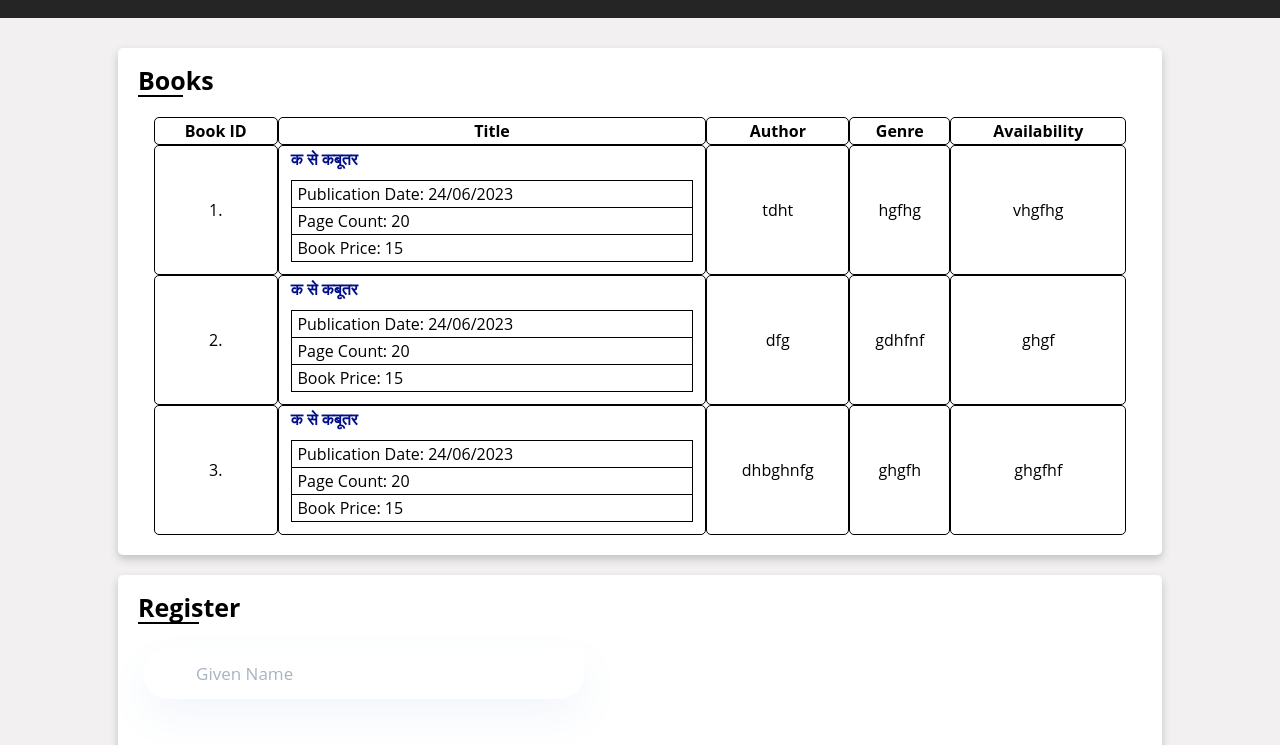
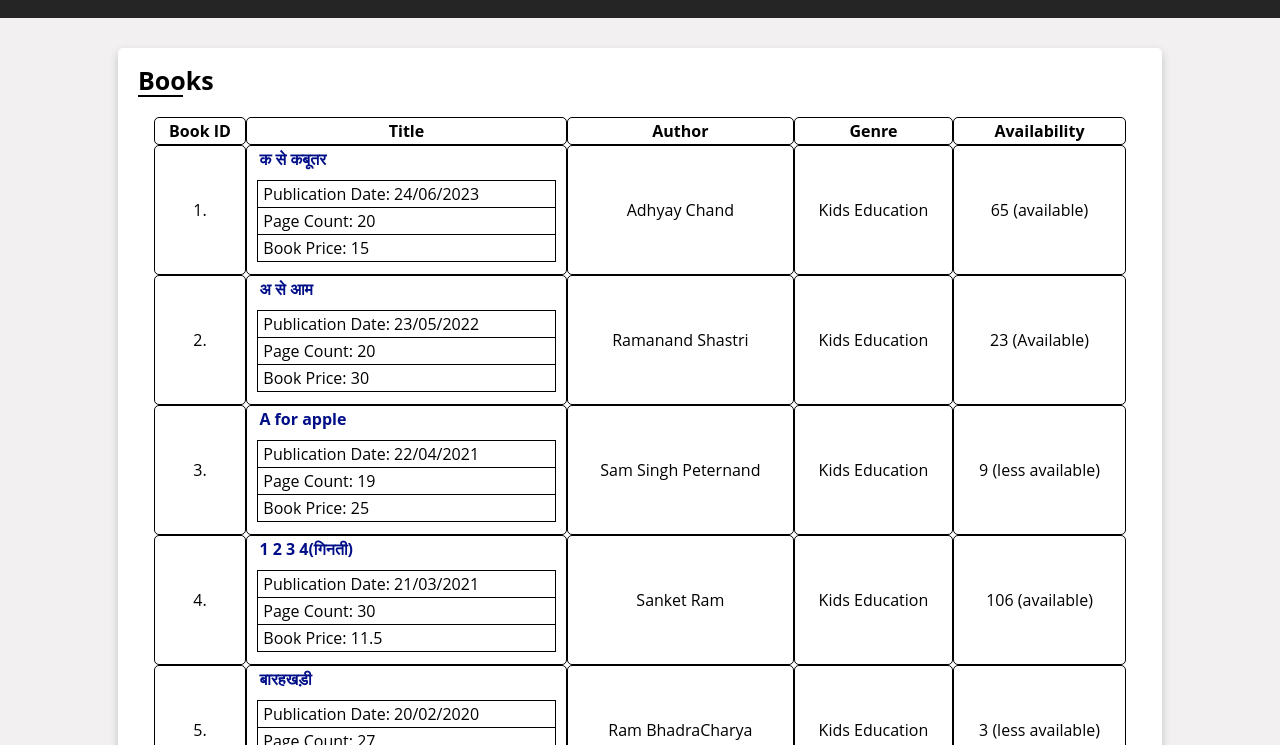
Before and after one commit to tnwrvkrm/Library-System-Webpage, a plain HTML site: page index.html in a window 1280 px wide. Shown: the part 55-800 px from the top of the page. Drawn offline with Linux system fonts and the light colour scheme.

Commit message:
First Commit

```diff
--- a/index.html
+++ b/index.html
@@ -12,8 +12,8 @@
         <nav>
             <div><h2>Library System</h2></div>
             <div class="menu">
-                <div class="menuitem"><i class="fa fa-book" aria-hidden="true"></i> Books</div>
-                <div class="menuitem"><i class="fa fa-user" aria-hidden="true"></i> Register</div>
+                <div class="menuitem" onclick="document.getElementsByClassName('card')[0].scrollIntoView({ behavior: 'smooth', block: 'start' });"><i class="fa fa-book" aria-hidden="true" ></i> Books</div>
+                <div class="menuitem" onclick="document.getElementsByClassName('card')[1].scrollIntoView({ behavior: 'smooth', block: 'start' });"><i class="fa fa-user" aria-hidden="true"></i> Register</div>
                 <div class="menuitem"><i class="fa fa-phone" aria-hidden="true"></i> Contact Us</div>
                 <div class="menuitem"><i class="fa fa-sign-out" aria-hidden="true"></i> Logout</div>
             </div>
@@ -36,46 +36,6 @@
                             <td>1.</td>
                             <td>
                                 <a href="JayenKahan.com" target="_blank">क से कबूतर</a>
-                                <table border>
-                                    <tr>
-                                        <td>Publication Date: 24/06/2023</td>
-                                    </tr>
-                                    <tr>
-                                        <td>Page Count: 20</td>
-                                    </tr>
-                                    <tr>
-                                        <td>Book Price: 15</td>
-                                    </tr>
-                                </table>
-                            </td>
-                            <td>tdht</td>
-                            <td>hgfhg</td>
-                            <td>vhgfhg</td>
-                        </tr>
-                        <tr>
-                            <td>2.</td>
-                            <td>
-                                <a href="JayenKahan.com" target="_blank">क से कबूतर</a>
-                                <table border>
-                                    <tr>
-                                        <td>Publication Date: 24/06/2023</td>
-                                    </tr>
-                                    <tr>
-                                        <td>Page Count: 20</td>
-                                    </tr>
-                                    <tr>
-                                        <td>Book Price: 15</td>
-                                    </tr>
-                                </table>
-                            </td>
-                            <td>dfg</td>
-                            <td>gdhfnf</td>
-                            <td>ghgf</td>
-                        </tr>
-                        <tr>
-                            <td>3.</td>
-                            <td>
-                                <a href="JayenKahan.com" target="_blank">क से कबूतर</a>
                                 <table>
                                     <tr>
                                         <td>Publication Date: 24/06/2023</td>
@@ -88,9 +48,89 @@
                                     </tr>
                                 </table>
                             </td>
-                            <td>dhbghnfg</td>
-                            <td>ghgfh</td>
-                            <td>ghgfhf</td>
+                            <td>Adhyay Chand</td>
+                            <td>Kids Education</td>
+                            <td>65 (available)</td>
+                        </tr>
+                        <tr>
+                            <td>2.</td>
+                            <td>
+                                <a href="JayenKahan.com" target="_blank">अ से आम</a>
+                                <table>
+                                    <tr>
+                                        <td>Publication Date: 23/05/2022 </td>
+                                    </tr>
+                                    <tr>
+                                        <td>Page Count: 20</td>
+                                    </tr>
+                                    <tr>
+                                        <td>Book Price: 30</td>
+                                    </tr>
+                                </table>
+                            </td>
+                            <td>Ramanand Shastri</td>
+                            <td>Kids Education</td>
+                            <td>23 (Available)</td>
+                        </tr>
+                        <tr>
+                            <td>3.</td>
+                            <td>
+                                <a href="JayenKahan.com" target="_blank">A for apple</a>
+                                <table>
+                                    <tr>
+                                        <td>Publication Date: 22/04/2021</td>
+                                    </tr>
+                                    <tr>
+                                        <td>Page Count: 19</td>
+                                    </tr>
+                                    <tr>
+                                        <td>Book Price: 25</td>
+                                    </tr>
+                                </table>
+                            </td>
+                            <td>Sam Singh Peternand</td>
+                            <td>Kids Education</td>
+                            <td>9 (less available)</td>
+                        </tr>
+                        <tr>
+                            <td>4.</td>
+                            <td>
+                                <a href="JayenKahan.com" target="_blank">1 2 3 4(गिनती)</a>
+                                <table>
+                                    <tr>
+                                        <td>Publication Date: 21/03/2021</td>
+                                    </tr>
+                                    <tr>
+                                        <td>Page Count: 30</td>
+                                    </tr>
+                                    <tr>
+                                        <td>Book Price: 11.5</td>
+                                    </tr>
+                                </table>
+                            </td>
+                            <td>Sanket Ram</td>
+                            <td>Kids Education</td>
+                            <td>106 (available)</td>
+                        </tr>
+                        <tr>
+                            <td>5.</td>
+                            <td>
+                                <a href="JayenKahan.com" target="_blank">बारहखड़ी</a>
+                                <table>
+                                    <tr>
+                                        <td>Publication Date: 20/02/2020</td>
+                                    </tr>
+                                    <tr>
+                                        <td>Page Count: 27</td>
+                                    </tr>
+                                    <tr>
+                                        <td>Book Price: 35</td>
+                                    </tr>
+                                </table>
+                            </td>
+                            <td>Ram BhadraCharya</td>
+                            <td>Kids Education</td>
+                            <td>3 (less available)</td>
                         </tr>
                     </tbody>
                 </table>
@@ -99,16 +139,14 @@
             <div class="card">
                 <h3>Register</h3>
                 <form class="register" method="GET" action="#" onsubmit="return submitForm()">
-                    <div class="input-group">
                     <label for="Fname">Given Name</label><br>
-                    <input type="text" required name="Fname" placeholder="Type your first name">
-                    </div><br>
+                    <input type="text" required name="Fname" placeholder="Type your first name"><br>
                     <label for="Lname">Family Name</label><br>
                     <input type="text" name="Lname" required placeholder="Type your last name"><br>
                     <label for="dob">Date of Birth</label><br>
                     <input type="date" name="dob" required onchange="calculateAge(this)"><br>
                     <label for="age">Age</label><br>
-                    <input type="number" name="age" min="15" placeholder="age in years" readonly><br>
+                    <input type="number" name="age" placeholder="age in years" readonly><br>
                     <label for="email">Email</label><br>
                     <input type="email" name="email" required placeholder="you@domain.com"><br>
                     <label for="pass">Password</label><br>
@@ -137,14 +175,19 @@
                 var ageInputs = document.getElementsByName('age');
                 if (ageInputs.length > 0) {
                     if(age) {
-                        if(age > 0) {
+                        if(age >= 5 && age<=100) {
+                            ageInputs[0].style.border = "1px solid black";
                             ageInputs[0].value = age;
                             ageInputs[0].readOnly = true;
                         } else {
+                            ageInputs[0].style.border = "1px solid red";
+                            ageInputs[0].value = 0;
                             ageInputs[0].readOnly = false;
                         }
                     }
                     else {
+                        ageInputs[0].style.border = "1px solid red";
+                        ageInputs[0].value = 0;
                         ageInputs[0].readOnly = false;
                     }
                 }
--- a/styles.css
+++ b/styles.css
@@ -23,6 +23,11 @@ nav {
 .menuitem {
     line-height: 70px;
     margin: 0 10px;
+}
+
+.menuitem:hover {
+    cursor: pointer;
+    opacity: 0.6;
 }
 
 main{
@@ -99,7 +104,12 @@ a:hover {
 
 button{
     display: block;
+    width: 70%;
+    height: 30px;
     margin: auto;
+    margin-top: 15px;
+    background: #252525;
+    color: white;
 }
 
 .register {
@@ -109,85 +119,11 @@ button{
 form label {
     display: block;
     width: 100%;
-    margin-bottom: 0;
+    margin-bottom: -15px;
 }
 
 
 form input {
     display: block;
     width: 100%;
-
 }
-
-
-
-.input-group {
-    display: block;
-    width: 441px;
-    max-width: 100%;
-    height: 50px;
-    border: 0;
-    background-color: #ffffff;
-    border-bottom-left-radius: 41px;
-    border-bottom-right-radius: 41px;
-    border-top-left-radius: 41px;
-    border-top-right-radius: 0;
-    box-shadow: 0 17px 40px 0 rgba(75, 128, 182, 0.07);
-    margin-bottom: 22px;
-    position: relative;
-    font-size: 17px;
-    color: #a7b4c1;
-    transition: opacity 0.2s ease-in-out, filter 0.2s ease-in-out,
-      box-shadow 0.1s ease-in-out;
-  }
-
-  .input-group:hover {
-    box-shadow: 0 14px 44px 0 rgba(0, 0, 0, 0.077);
-  }
-
-  .input-group input {
-    position: absolute;
-    border: 0;
-    box-shadow: none;
-    background-color: rgba(255, 255, 255, 0);
-    top: 0;
-    height: 50px;
-    width: 100%;
-    padding: 0 53px;
-    box-sizing: border-box;
-    z-index: 3;
-    display: block;
-    color: #1a6fc4;
-    font-size: 17px;
-    font-family: "Oxygen", sans-serif;
-    transition: top 0.1s ease-in-out;
-  }
-
-  .input-group input::placeholder {
-    color: rgba(0, 0, 0, 0);
-  }
-
-
-
-  .input-group label {
-    position: absolute;
-    border: 0;
-    top: 0;
-    left: 0;
-    right: 0;
-    bottom: 0;
-    z-index: 2;
-    display: flex;
-    align-items: center;
-    padding: 0 53px;
-    box-sizing: border-box;
-    transition: all 0.1s ease-in-out;
-    cursor: text;
-  }
-
-  .input-group input:focus + label,
-  .input-group input:not(:placeholder-shown) + label {
-    bottom: 50px;
-    font-size: 13px;
-    opacity: 1;
-  }
```
